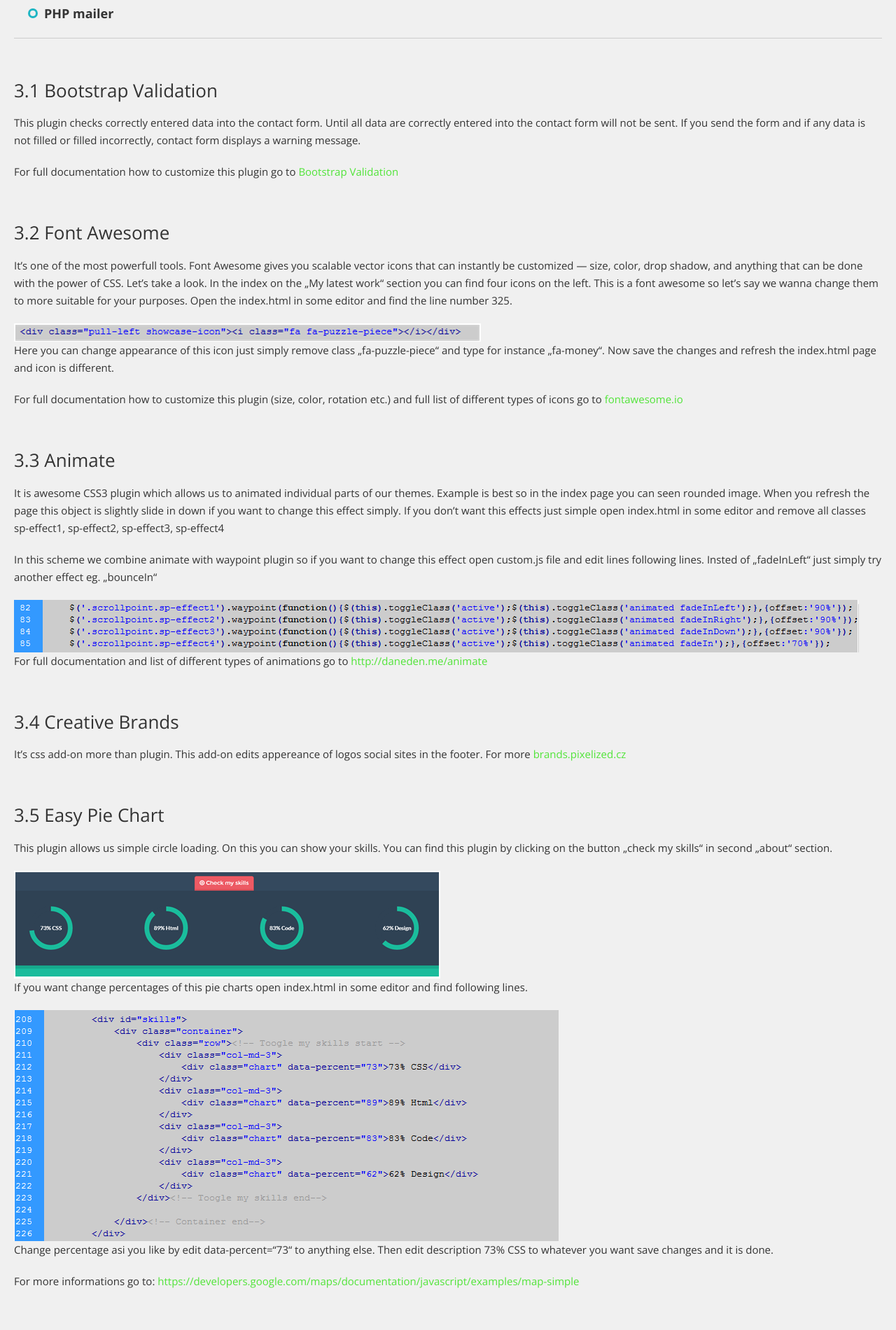
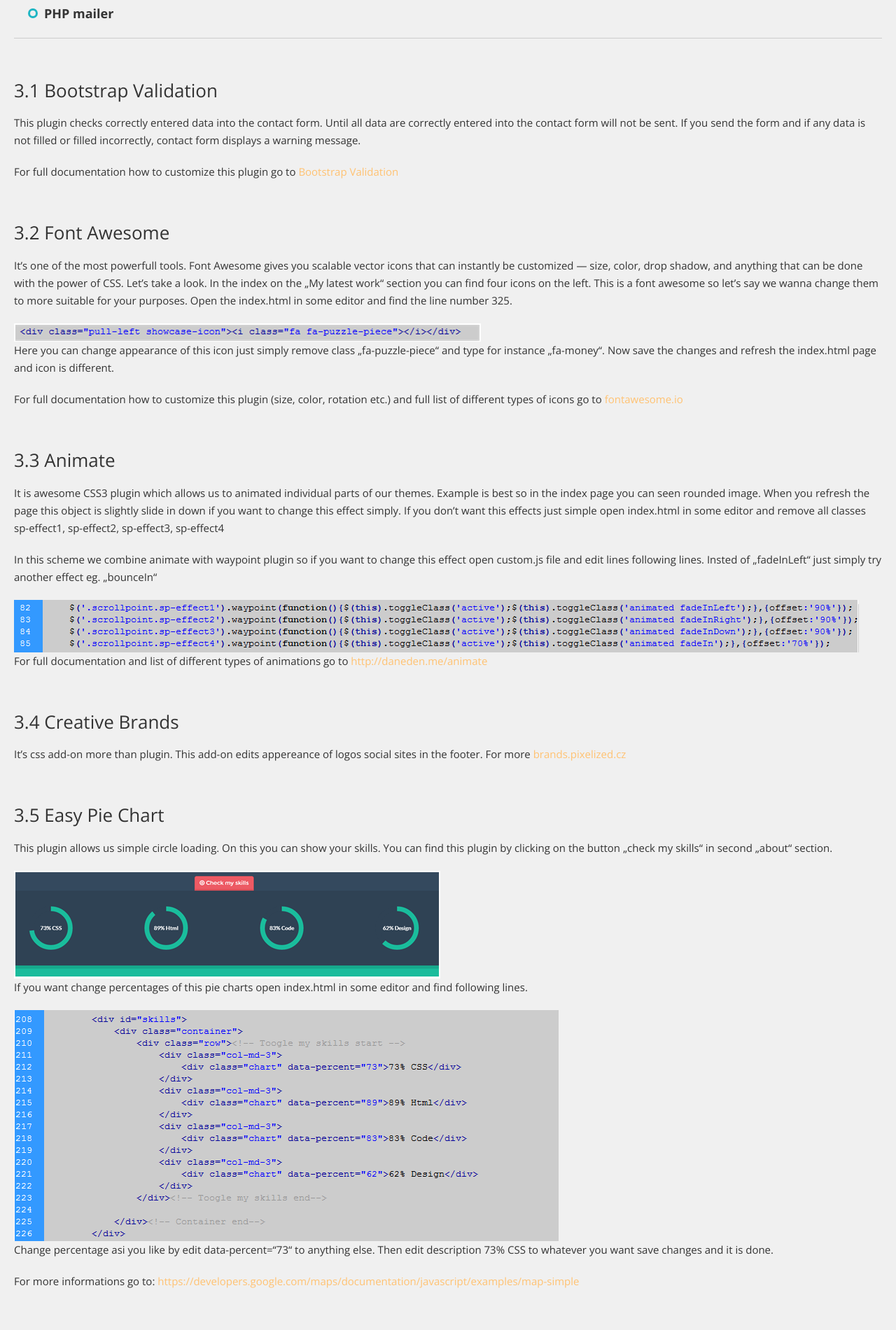
Before and after one commit to hokienick/laser-lotus, a PHP site: page /documentation/index.html in a window 1280 px wide. Shown: the part 1274-3174 px from the top of the page at 70% size. Run offline with PHP 8.4, Linux system fonts and the light colour scheme.

Commit message:
css change

```diff
--- a/css/custom.css
+++ b/css/custom.css
@@ -27,7 +27,7 @@ a:focus,
 a:hover {
 	outline:0 none;
 	text-decoration:none;
-	color:#51E439;
+	color:#FFC272;
 }
 
 p {
--- a/documentation/assets/css/custom.css
+++ b/documentation/assets/css/custom.css
@@ -30,7 +30,7 @@ body {
 }
 
 a {
-	color:#51E439;
+	color:#FFC272;
 }
 
 a:hover {
```
